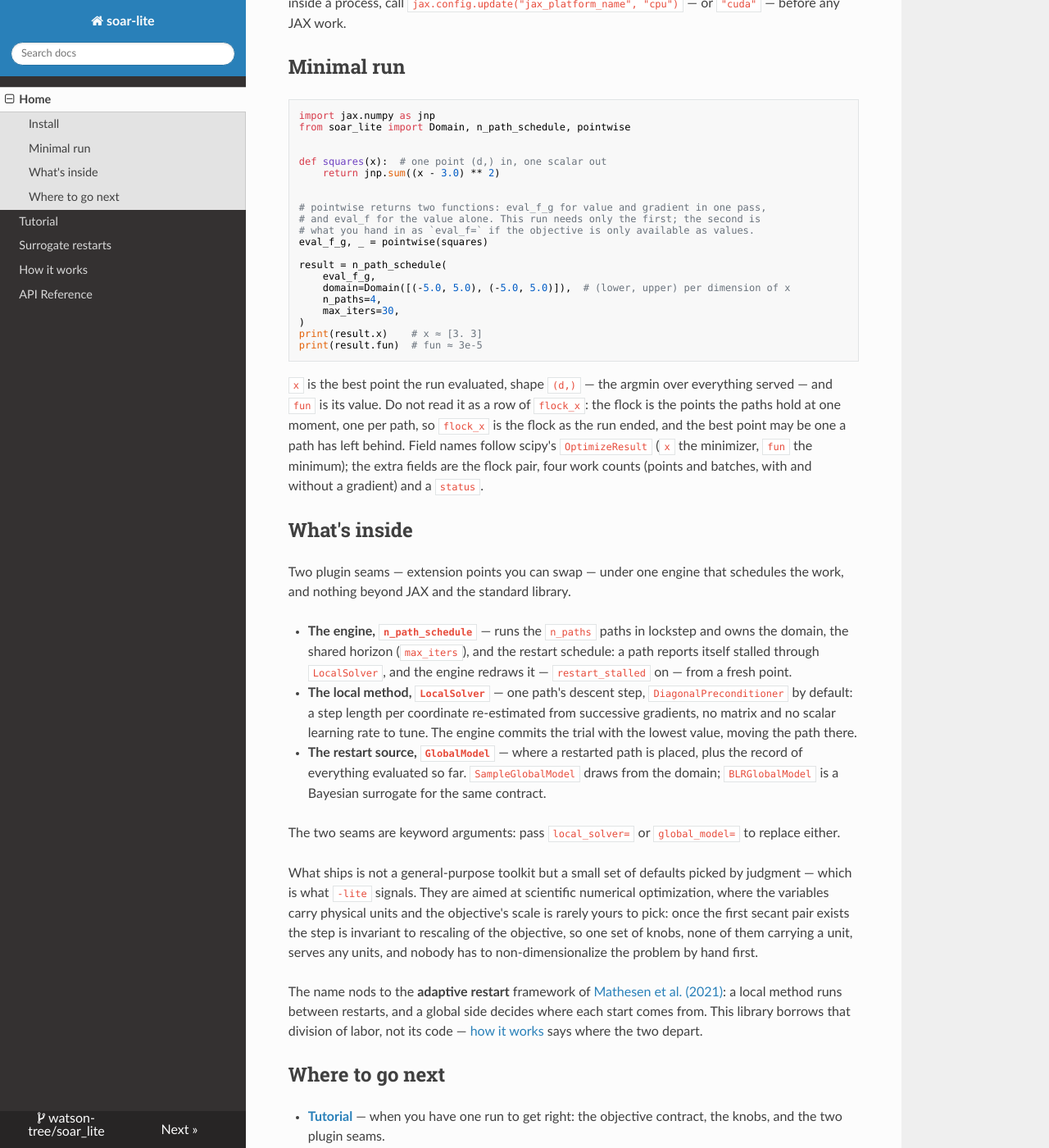
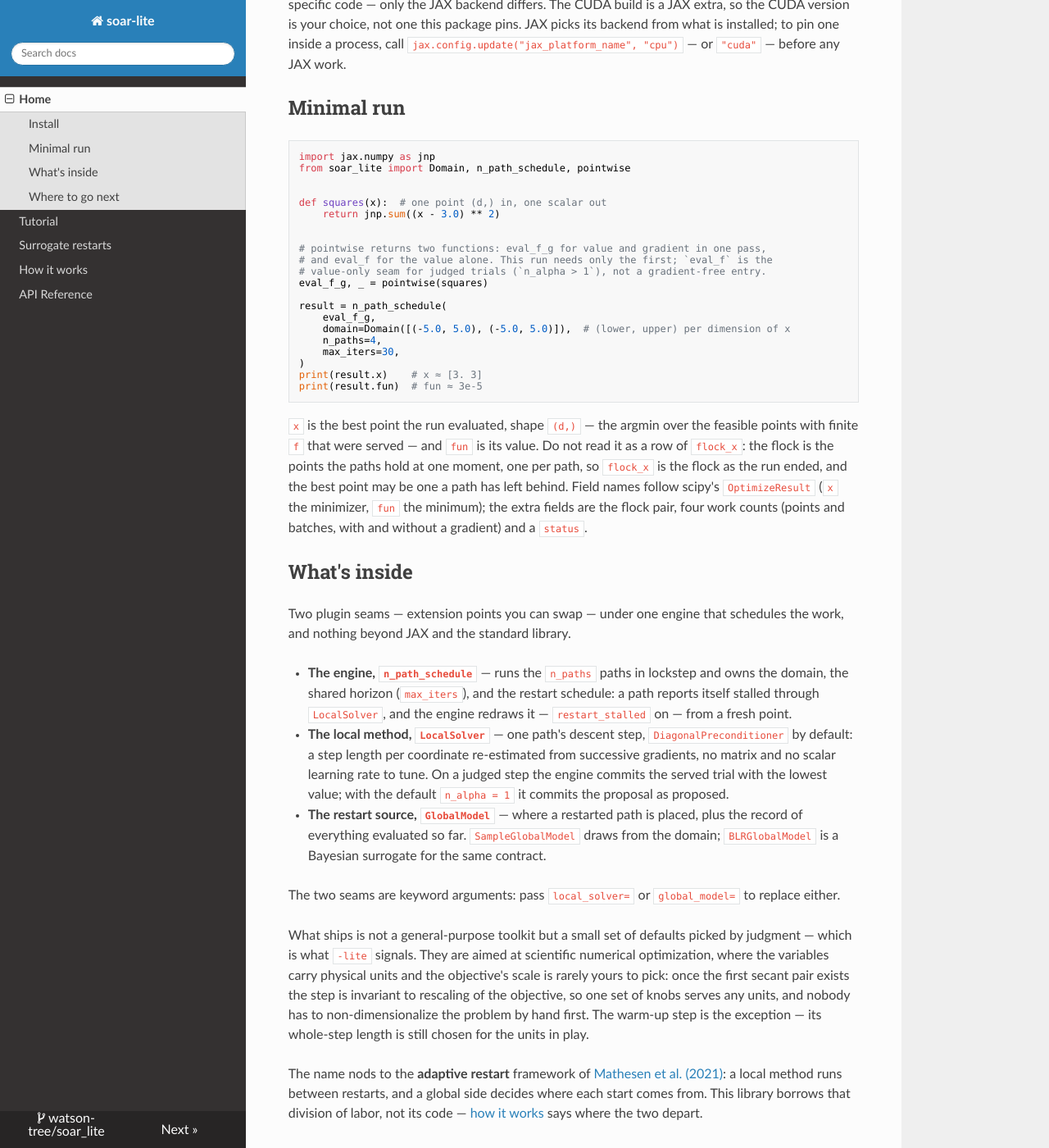
Before and after one commit to watson-tree/soar_lite, an MkDocs documentation site: the page built from docs/index.md, in a window 1280 px wide and 1400 px high, scrolled down 838 px. Shown: the whole window at 82% size. Built offline with MkDocs 1.6.1, drawn with Linux system fonts in a browser that asks for light colours; nearby versions of some CDN libraries; some of the changed text lies outside the part shown.

Commit message:
docs: place iteration 0, and name the best feasible point
An iteration is one fused pass only at the default n_alpha = 1: a judged
step serves extra trial batches first, and iteration 0 serves one batch of
starts before any step is taken. Say both, since the page claims one pass
per iteration and then tells the reader batches are what cost.

x is the argmin over the served points that were feasible and had finite
f, not over everything served. eval_f is the value-only seam for judged
trials rather than a gradient-free way in, and a judged step commits the
served trial with the lowest value while the default commits the proposal
as proposed. The warm-up step is the exception to the unit claim.

````diff
--- a/docs/index.md
+++ b/docs/index.md
@@ -17,11 +17,14 @@ you less. See [when this fits](explanation/how-it-works.md#when-this-fits) for
 the reasoning.
 
 A run moves `n_paths` paths in lockstep: every path takes one step per iteration,
-each following its own descent. Per iteration the engine calls the objective on all
-their points in one fused pass — a single call that returns value and gradient for
-every point at once. On a GPU a wider batch barely costs more wall-clock than a
-narrow one, which is why the engine is built around batched evaluations; on a CPU
-the same run works, just without that saving.
+each following its own descent. Iteration 0 is the exception — it places them,
+serving one batch of starts before any step is taken. With the default
+`n_alpha = 1` an iteration is one fused pass — a single call that returns value
+and gradient for every served point at once; a judged step (`n_alpha > 1`) serves
+extra trial batches first (see [How it works](explanation/how-it-works.md)). On a
+GPU a wider batch barely costs more wall-clock than a narrow one, which is why
+the engine is built around batched evaluations; on a CPU the same run works,
+just without that saving.
 
 ## Install
 
@@ -50,8 +53,8 @@ def squares(x):  # one point (d,) in, one scalar out
 
 
 # pointwise returns two functions: eval_f_g for value and gradient in one pass,
-# and eval_f for the value alone. This run needs only the first; the second is
-# what you hand in as `eval_f=` if the objective is only available as values.
+# and eval_f for the value alone. This run needs only the first; `eval_f` is the
+# value-only seam for judged trials (`n_alpha > 1`), not a gradient-free entry.
 eval_f_g, _ = pointwise(squares)
 
 result = n_path_schedule(
@@ -64,13 +67,14 @@ print(result.x)    # x ≈ [3. 3]
 print(result.fun)  # fun ≈ 3e-5
 ```
 
-`x` is the best point the run evaluated, shape `(d,)` — the argmin over
-everything served — and `fun` is its value. Do not read it as a row of `flock_x`:
-the flock is the points the paths hold at one moment, one per path, so `flock_x`
-is the flock as the run ended, and the best point may be one a path has left
-behind. Field names follow scipy's `OptimizeResult` (`x` the minimizer, `fun` the
-minimum); the extra fields are the flock pair, four work counts (points and
-batches, with and without a gradient) and a `status`.
+`x` is the best point the run evaluated, shape `(d,)` — the argmin over the
+feasible points with finite `f` that were served — and `fun` is its value. Do not
+read it as a row of `flock_x`: the flock is the points the paths hold at one
+moment, one per path, so `flock_x` is the flock as the run ended, and the best
+point may be one a path has left behind. Field names follow scipy's
+`OptimizeResult` (`x` the minimizer, `fun` the minimum); the extra fields are the
+flock pair, four work counts (points and batches, with and without a gradient)
+and a `status`.
 
 ## What's inside
 
@@ -83,8 +87,9 @@ schedules the work, and nothing beyond JAX and the standard library.
   `restart_stalled` on — from a fresh point.
 - **The local method, `LocalSolver`** — one path's descent step,
   `DiagonalPreconditioner` by default: a step length per coordinate re-estimated
-  from successive gradients, no matrix and no scalar learning rate to tune. The
-  engine commits the trial with the lowest value, moving the path there.
+  from successive gradients, no matrix and no scalar learning rate to tune. On a
+  judged step the engine commits the served trial with the lowest value; with the
+  default `n_alpha = 1` it commits the proposal as proposed.
 - **The restart source, `GlobalModel`** — where a restarted path is placed, plus
   the record of everything evaluated so far. `SampleGlobalModel` draws from the
   domain; `BLRGlobalModel` is a Bayesian surrogate for the same contract.
@@ -96,9 +101,9 @@ What ships is not a general-purpose toolkit but a small set of defaults picked b
 judgment — which is what `-lite` signals. They are aimed at scientific numerical
 optimization, where the variables carry physical units and the objective's scale
 is rarely yours to pick: once the first secant pair exists the step is
-invariant to rescaling of the objective, so one set of knobs, none of them
-carrying a unit, serves any units, and nobody has to non-dimensionalize the
-problem by hand first.
+invariant to rescaling of the objective, so one set of knobs serves any units,
+and nobody has to non-dimensionalize the problem by hand first. The warm-up step
+is the exception — its whole-step length is still chosen for the units in play.
 
 The name nods to the **adaptive restart** framework of
 [Mathesen et al. (2021)](explanation/how-it-works.md#references): a local method
````
